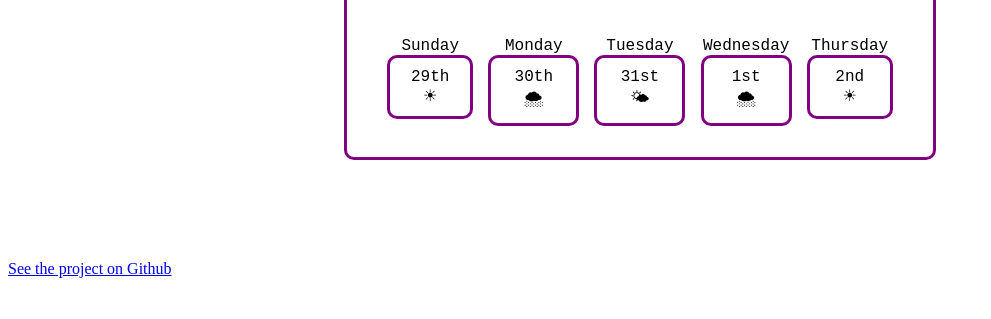
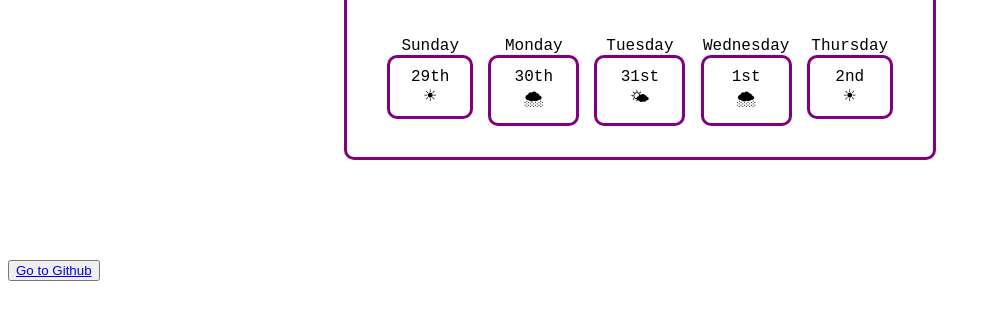
Before and after one commit to hollyts123/Weather-App, a plain HTML site: page index.html in a window 1280 px wide. Shown: the part 345-664 px from the top of the page, without its empty margins (0-991 px from the left). Drawn offline with nearby package versions, Linux system fonts and the light colour scheme.

Commit message:
Update index.html

```diff
--- a/index.html
+++ b/index.html
@@ -66,7 +66,7 @@
         </div>
       </div>
     </div>
-    <a href="https://github.com/hollyts123/Weather-App">See the project on Github</a>
+    <button class="github"><a href="https://github.com/hollyts123/Weather-App">Go to Github</a></button>
     <script src="src/index.js"></script>
   </body>
 </html>
```
